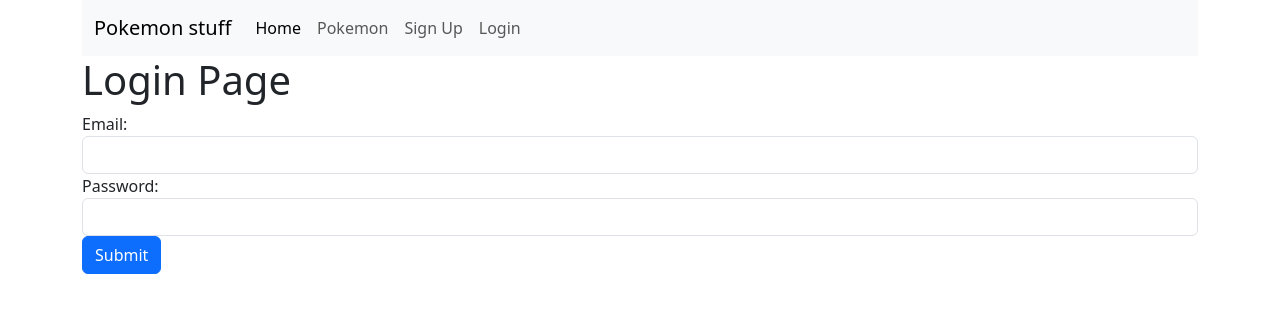
After one commit to britzky/Pokemon-Charcoal-Flask, a Flask app: page /login in a window 1280 px wide. The commit adds this page. Shown: the top 313 px of the page. Run offline with Flask 2, Linux system fonts and the light colour scheme.

Commit message:
day3 login and signup pages added

```diff
--- a/app/forms.py
+++ b/app/forms.py
@@ -1,8 +1,20 @@
 from flask_wtf import FlaskForm
-from wtforms import StringField, SubmitField
+from wtforms import StringField, SubmitField, EmailField, PasswordField
 from wtforms.validators import DataRequired
 
 # Forms Section
 class PokemonForm(FlaskForm):
     name = StringField('Enter Pokemon: ', validators=[DataRequired()])
     submit_btn = SubmitField('Submit')
+
+class SignUpForm(FlaskForm):
+    first_name = StringField('First Name: ', validators=[DataRequired()])
+    last_name = StringField('Last Name: ', validators=[DataRequired()])
+    email = EmailField('Email: ', validators=[DataRequired()])
+    password = PasswordField('Password: ', validators=[DataRequired()])
+    password= PasswordField('Confirm Password: ', validators=[DataRequired()])
+    submit_btn = SubmitField('Submit')
+class LoginForm(FlaskForm):
+    email = EmailField('Email: ', validators=[DataRequired()])
+    password = PasswordField('Password: ', validators=[DataRequired()])
+    submit_btn = SubmitField('Submit')
--- a/app/routes.py
+++ b/app/routes.py
@@ -1,12 +1,22 @@
 from flask import render_template, request
 import requests
-from app.forms import PokemonForm
+from app.forms import PokemonForm, SignUpForm, LoginForm
 from app import app
 
 # Routes section
 @app.route('/', methods=['GET'])
 def home():
     return render_template('home.html')
+
+@app.route('/sign_up', methods=['GET', 'POST'])
+def sign_up():
+    form = SignUpForm()
+    return render_template('sign_up.html', form=form)
+
+@app.route('/login', methods=['GET', 'POST'])
+def login():
+    form = LoginForm()
+    return render_template('login.html', form=form)
 
 @app.route('/pokemon', methods=['GET', 'POST'])
 def pokemon():
--- a/app/templates/base.html
+++ b/app/templates/base.html
@@ -27,6 +27,12 @@
                 <li class="nav-item">
                     <a class="nav-link" href="{{url_for('pokemon')}}">Pokemon</a>
                 </li>
+                <li class="nav-item">
+                  <a class="nav-link" href="{{url_for('sign_up')}}">Sign Up</a>
+              </li>
+              <li class="nav-item">
+                <a class="nav-link" href="{{url_for('login')}}">Login</a>
+            </li>
             </div>
         </div>
         </nav>
--- /dev/null
+++ b/app/templates/login.html
@@ -0,0 +1,24 @@
+{% extends 'base.html' %}
+
+{% block title %}
+Login
+{% endblock %}
+
+{% block content %}
+<h1 class="title">Login Page</h1>
+<form action="{{url_for('login')}}" method="POST">
+    {{form.hidden_tag()}}
+    <div class="form-group">
+        {{form.email.label()}}
+        {{form.email(class='form-control')}}
+    </div>
+    <div class="form-group">
+        <label for="password">Password: </label>
+        {{form.password(class='form-control')}}
+    </div>
+    {{form.submit_btn(class='btn btn-primary')}}
+    <div style="color: red">
+        <small>{{error}}</small>
+    </div>
+</form>
+{% endblock %}
--- a/config.py
+++ b/config.py
@@ -3,3 +3,4 @@ import os
 # config section
 class Config():
     SECRET_KEY = os.environ.get('SECRET_KEY')
+    REGISTERED_USERS = {}
```
Also changed, not shown: app/templates/sign_up.html (added, +36 -0 lines).
